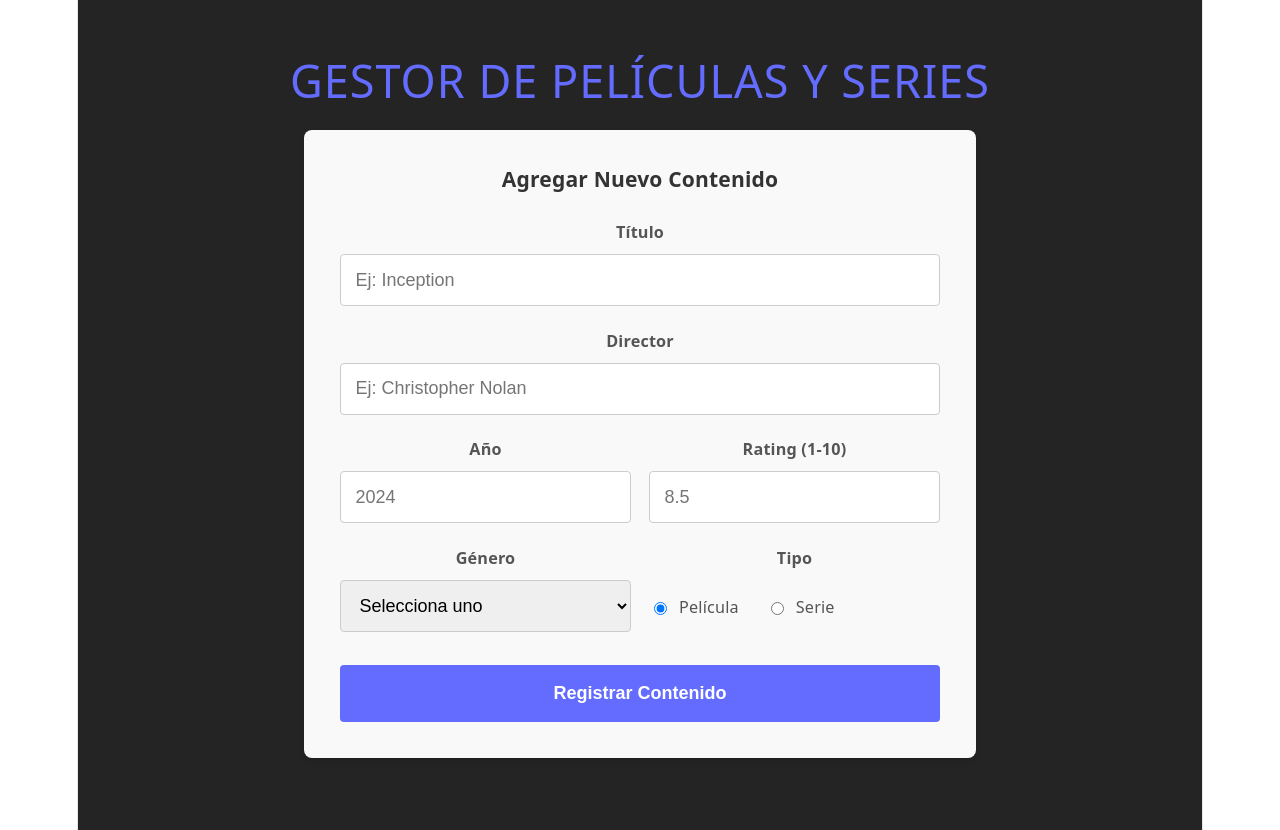
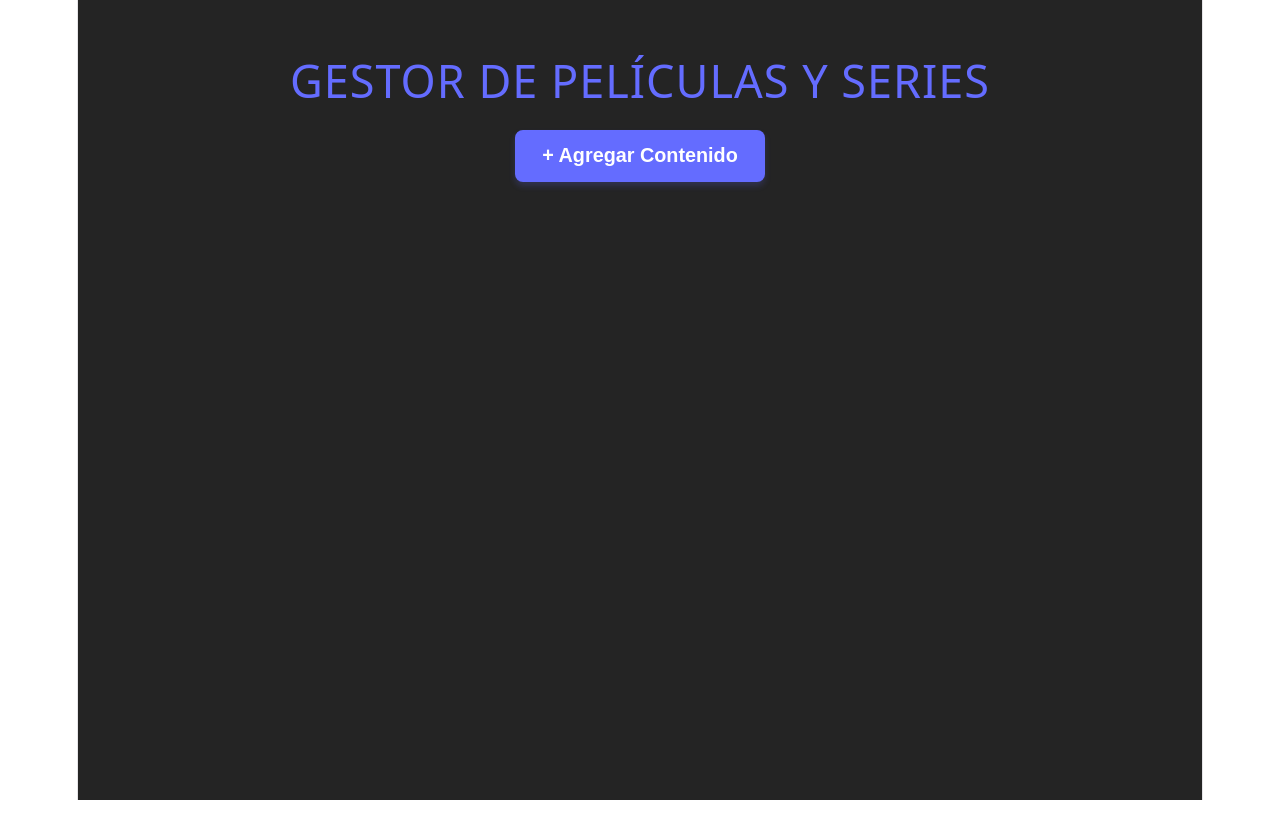
Before and after one commit to gonzalomolina-void/pwatpo1react, a React (Vite) app: page / in a window 1280 px wide. After the commit the page ends 800 px from the top, so only its background shows below. Built offline with nearby package versions, Linux system fonts and the light colour scheme.

Commit message:
feat: enhance FormularioContenido with modal overlay and validation, update Home page to include content addition button, and add project overview documentation

```diff
--- a/src/components/FormularioContenido/FormularioContenido.css
+++ b/src/components/FormularioContenido/FormularioContenido.css
@@ -1,17 +1,63 @@
+/* Overlay del Diálogo */
+.modal-overlay {
+  position: fixed;
+  top: 0;
+  left: 0;
+  right: 0;
+  bottom: 0;
+  background-color: rgba(0, 0, 0, 0.7);
+  display: flex;
+  justify-content: center;
+  align-items: center;
+  z-index: 1000;
+  backdrop-filter: blur(2px);
+}
+
 .form-section {
-  background-color: #f9f9f9;
+  background-color: #fff;
   padding: 2rem;
-  border-radius: 8px;
-  box-shadow: 0 4px 6px rgba(0, 0, 0, 0.1);
-  max-width: 600px;
-  margin: 2rem auto;
+  border-radius: 12px;
+  box-shadow: 0 10px 25px rgba(0, 0, 0, 0.2);
+  max-width: 500px;
+  width: 90%;
+  position: relative;
+  animation: modalAppear 0.3s ease-out;
+}
+
+@keyframes modalAppear {
+  from {
+    opacity: 0;
+    transform: translateY(-20px);
+  }
+  to {
+    opacity: 1;
+    transform: translateY(0);
+  }
+}
+
+.close-btn {
+  position: absolute;
+  top: 1rem;
+  right: 1rem;
+  background: none;
+  border: none;
+  font-size: 1.5rem;
+  cursor: pointer;
+  color: #888;
+  transition: color 0.2s;
+}
+
+.close-btn:hover {
+  color: #333;
 }
 
 .form-section h3 {
   margin-top: 0;
   margin-bottom: 1.5rem;
   color: #333;
-  text-align: center;
+  text-align: left;
+  border-bottom: 2px solid #f0f0f0;
+  padding-bottom: 0.5rem;
 }
 
 .content-form {
@@ -23,7 +69,7 @@
 .form-group {
   display: flex;
   flex-direction: column;
-  gap: 0.5rem;
+  gap: 0.4rem;
 }
 
 .form-row {
@@ -34,51 +80,43 @@
 
 label {
   font-weight: 600;
-  font-size: 0.9rem;
-  color: #555;
+  font-size: 0.85rem;
+  color: #666;
 }
 
 input[type="text"],
 input[type="number"],
 select {
-  padding: 0.8rem;
-  border: 1px solid #ccc;
-  border-radius: 4px;
+  padding: 0.7rem;
+  border: 1px solid #ddd;
+  border-radius: 6px;
   font-size: 1rem;
-  transition: border-color 0.3s;
 }
 
 input:focus,
 select:focus {
   outline: none;
   border-color: #646cff;
+  box-shadow: 0 0 0 2px rgba(100, 108, 255, 0.1);
 }
 
 .radio-group {
   display: flex;
-  gap: 1.5rem;
-  padding: 0.8rem 0;
-}
-
-.radio-group label {
-  display: flex;
-  align-items: center;
-  gap: 0.5rem;
-  font-weight: normal;
-  cursor: pointer;
+  gap: 1rem;
+  padding: 0.5rem 0;
 }
 
 .submit-btn {
   background-color: #646cff;
   color: white;
-  padding: 1rem;
+  padding: 0.9rem;
   border: none;
-  border-radius: 4px;
+  border-radius: 6px;
   font-size: 1rem;
   font-weight: bold;
   cursor: pointer;
-  transition: background-color 0.3s;
-  margin-top: 0.5rem;
+  transition: background-color 0.2s;
+  margin-top: 1rem;
 }
 
 .submit-btn:hover {
--- a/src/components/FormularioContenido/FormularioContenido.jsx
+++ b/src/components/FormularioContenido/FormularioContenido.jsx
@@ -1,15 +1,17 @@
 import { useState } from 'react';
 import './FormularioContenido.css';
 
-const FormularioContenido = ({ onAddContent }) => {
+const FormularioContenido = ({ isOpen, onClose, onAddContent }) => {
   const [formData, setFormData] = useState({
     titulo: '',
     director: '',
     anio: '',
     genero: '',
     rating: '',
-    tipo: 'Película' // Valor por defecto
+    tipo: 'Película'
   });
+
+  if (!isOpen) return null;
 
   const generos = [
     'Acción',
@@ -33,13 +35,11 @@ const FormularioContenido = ({ onAddContent }) => {
   const handleSubmit = (e) => {
     e.preventDefault();
 
-    // Validaciones básicas
     if (!formData.titulo || !formData.director || !formData.anio || !formData.genero || !formData.rating) {
-      alert('Por favor, completa todos los campos obligatorios.');
+      alert('Por favor, completa todos los campos.');
       return;
     }
 
-    // Emitir datos capturados
     if (onAddContent) {
       onAddContent({
         ...formData,
@@ -49,7 +49,6 @@ const FormularioContenido = ({ onAddContent }) => {
       });
     }
 
-    // Limpiar formulario después de enviar
     setFormData({
       titulo: '',
       director: '',
@@ -58,10 +57,16 @@ const FormularioContenido = ({ onAddContent }) => {
       rating: '',
       tipo: 'Película'
     });
+
+    onClose(); // Cerrar el diálogo después de guardar
   };
 
   return (
-    <section className="form-section">
+    <div className="modal-overlay" onClick={onClose}>
+      <section className="form-section" onClick={(e) => e.stopPropagation()}>
+        <button className="close-btn" onClick={onClose} aria-label="Cerrar">
+          &times;
+        </button>
         <h3>Agregar Nuevo Contenido</h3>
         <form onSubmit={handleSubmit} className="content-form">
           <div className="form-group">
@@ -72,7 +77,6 @@ const FormularioContenido = ({ onAddContent }) => {
               name="titulo"
               value={formData.titulo}
               onChange={handleChange}
-            placeholder="Ej: Inception"
               required
             />
           </div>
@@ -85,7 +89,6 @@ const FormularioContenido = ({ onAddContent }) => {
               name="director"
               value={formData.director}
               onChange={handleChange}
-            placeholder="Ej: Christopher Nolan"
               required
             />
           </div>
@@ -99,7 +102,6 @@ const FormularioContenido = ({ onAddContent }) => {
                 name="anio"
                 value={formData.anio}
                 onChange={handleChange}
-              placeholder="2024"
                 min="1888"
                 max={new Date().getFullYear()}
                 required
@@ -114,7 +116,6 @@ const FormularioContenido = ({ onAddContent }) => {
                 name="rating"
                 value={formData.rating}
                 onChange={handleChange}
-              placeholder="8.5"
                 step="0.1"
                 min="1"
                 max="10"
@@ -168,10 +169,11 @@ const FormularioContenido = ({ onAddContent }) => {
           </div>
 
           <button type="submit" className="submit-btn">
-          Registrar Contenido
+            Guardar Contenido
           </button>
         </form>
       </section>
+    </div>
   );
 };
 
--- a/src/pages/Home/Home.css
+++ b/src/pages/Home/Home.css
@@ -1,6 +1,35 @@
 .home-container {
-  padding: 2rem;
   max-width: 1200px;
   margin: 0 auto;
+  padding: 2rem;
   text-align: center;
 }
+
+.home-actions {
+  margin: 2rem 0;
+  display: flex;
+  justify-content: center;
+}
+
+.btn-primary {
+  background-color: #646cff;
+  color: white;
+  padding: 0.8rem 1.5rem;
+  border: none;
+  border-radius: 8px;
+  font-size: 1.1rem;
+  font-weight: 600;
+  cursor: pointer;
+  transition: all 0.3s ease;
+  box-shadow: 0 4px 6px rgba(100, 108, 255, 0.2);
+}
+
+.btn-primary:hover {
+  background-color: #535bf2;
+  transform: translateY(-2px);
+  box-shadow: 0 6px 12px rgba(100, 108, 255, 0.3);
+}
+
+.btn-primary:active {
+  transform: translateY(0);
+}
--- a/src/pages/Home/Home.jsx
+++ b/src/pages/Home/Home.jsx
@@ -1,17 +1,35 @@
+import { useState } from 'react';
 import Titulo from '../../components/Titulo/Titulo';
 import FormularioContenido from '../../components/FormularioContenido/FormularioContenido';
 import './Home.css';
 
 const Home = () => {
+  const [isModalOpen, setIsModalOpen] = useState(false);
+
   const handleAddContent = (nuevoContenido) => {
     console.log('Nuevo contenido registrado:', nuevoContenido);
-    // Nota: La persistencia en localStorage se implementará en la US11
+    // La persistencia se implementará en la US11
   };
 
   return (
     <main className="home-container">
       <Titulo text="Gestor de Películas y Series" />
-      <FormularioContenido onAddContent={handleAddContent} />
+
+      <div className="home-actions">
+        <button
+          className="btn-primary"
+          onClick={() => setIsModalOpen(true)}
+        >
+          + Agregar Contenido
+        </button>
+      </div>
+
+      <FormularioContenido
+        isOpen={isModalOpen}
+        onClose={() => setIsModalOpen(false)}
+        onAddContent={handleAddContent}
+      />
+
       {/* Aquí irá el resto del contenido en futuras US */}
     </main>
   );
```
Also changed, not shown: 1 other file (tests, documents, lock files or other folders). Lines whose indentation alone changed are shown as unchanged.
